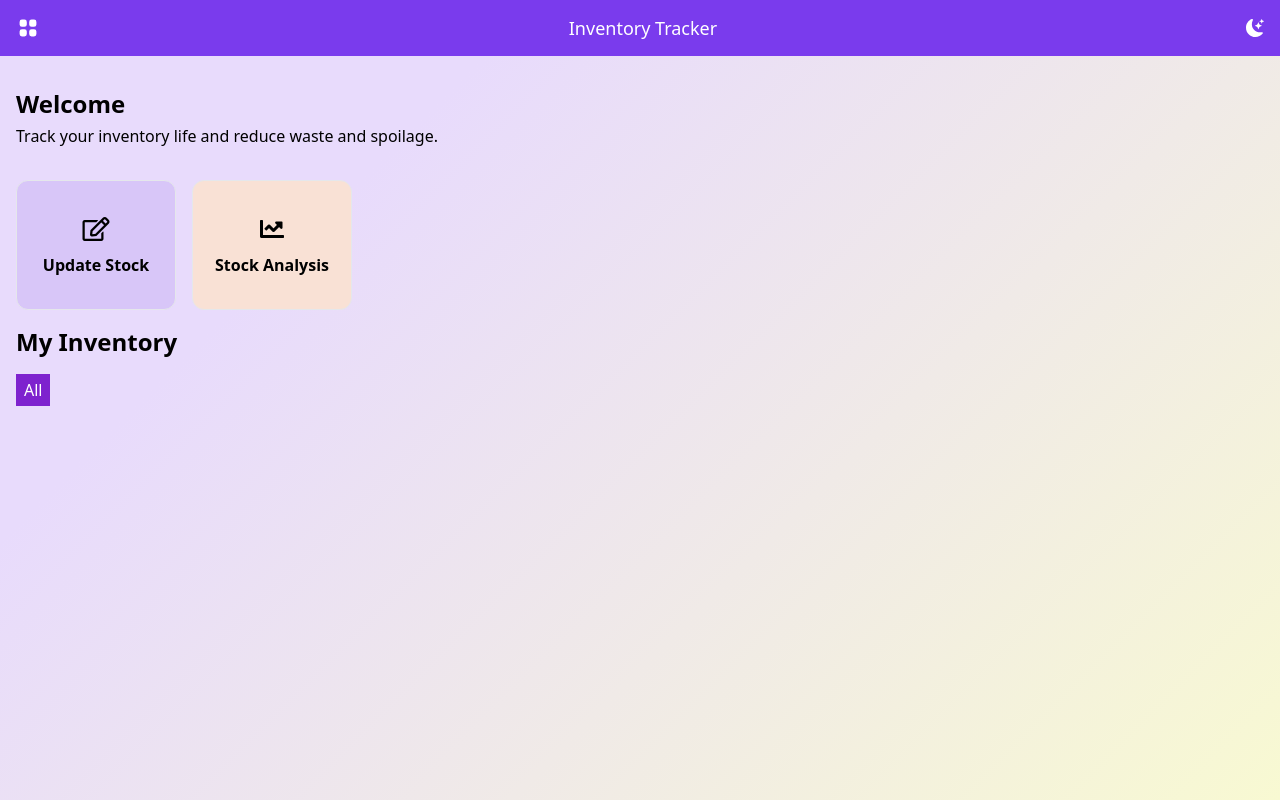
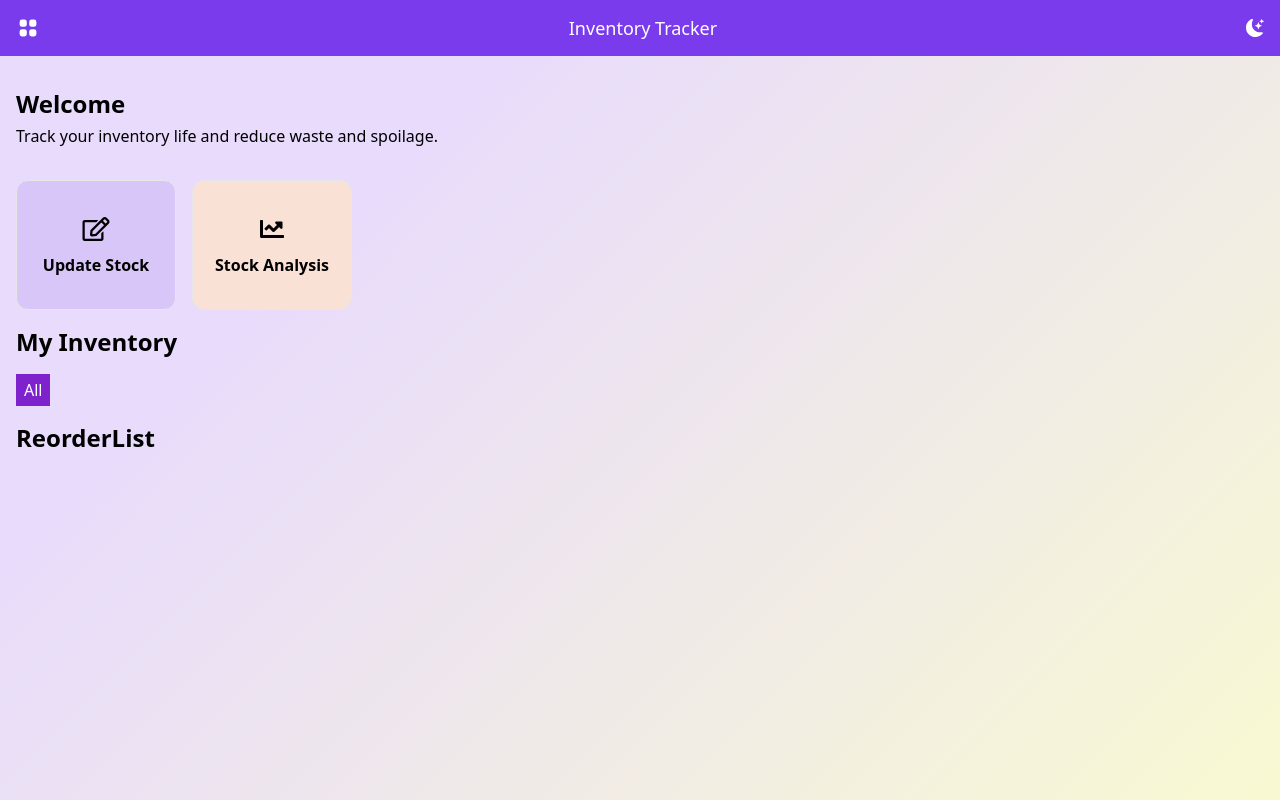
Before and after one commit to husaininajib/expiration-tracker, a React (Create React App) app: page / in a window 1280 px wide. Built offline with nearby package versions, Linux system fonts and the light colour scheme.

Commit message:
update reorder point

```diff
--- a/src/App.js
+++ b/src/App.js
@@ -9,6 +9,7 @@ import useFormData from "./components/form/hooks/useFormData"
 import useDisplayForm from "./components/form/hooks/useDisplayForm"
 import useCategories from "./components/inventoryList/hooks/useCategories"
 import useReorderPoint from "./components/inventoryList/hooks/useReorderPoint"
+import ReorderList from "./components/reorder/ReorderList"
 
 function App() {
   const { showForm, setShowForm, toolsOption } = useDisplayForm()
@@ -16,9 +17,8 @@ function App() {
   const { categories, setCategories, latestCategory } = useCategories(products)
   const [currentCategory, setCurrentCategory] = useState("all")
   const { formData, submitFormData, handleChange } = useFormData(setProducts)
-  const { reorderList } = useReorderPoint(products)
+  const { newReorder } = useReorderPoint(products)
 
-  console.log(reorderList)
   return (
     <>
       <Navbar showForm={showForm} setShowForm={setShowForm} />
@@ -46,6 +46,7 @@ function App() {
           setCurrentCategory={setCurrentCategory}
         />
       </main>
+      <ReorderList reorderList={newReorder} />
     </>
   )
 }
--- a/src/components/inventoryList/hooks/useReorderPoint.js
+++ b/src/components/inventoryList/hooks/useReorderPoint.js
@@ -1,20 +1,18 @@
 import React, { useEffect, useState } from "react"
 
 const useReorderPoint = (products) => {
-  const [reorderList, setReorderList] = useState(
-    JSON.parse(localStorage.getItem("reorderList")) || []
-  )
+  const [reorderList, setReorderList] = useState([])
 
   const newReorder = products.filter((product) => {
     const reorderPoint = product.dailyUsage * product.leadTime
     return product.quantity < reorderPoint
   })
 
-  useEffect(() => {
-    localStorage.setItem("reorderList", JSON.stringify(newReorder))
-  }, [])
+  // useEffect(() => {
+  //   localStorage.setItem("reorderList", JSON.stringify(newReorder))
+  // }, [reorderList])
 
-  return { reorderList }
+  return { newReorder }
 }
 
 export default useReorderPoint
--- /dev/null
+++ b/src/components/reorder/ReorderList.js
@@ -0,0 +1,20 @@
+import React from "react"
+
+const ReorderList = ({ reorderList }) => {
+  return (
+    <div className="reorder-container grid gap-3 m-4">
+      <h1 className="text-2xl font-semibold">ReorderList</h1>
+      {reorderList.map((item) => {
+        return (
+          <div key={item.id} className="p-4 bg-purple-400 w-2/4">
+            <h2>{item.productName}</h2>
+            <p>current quantity: {item.quantity}</p>
+            <p>reorder point: {item.dailyUsage * item.leadTime}</p>
+          </div>
+        )
+      })}
+    </div>
+  )
+}
+
+export default ReorderList
--- /dev/null
+++ b/src/components/reorder/reorder.css
@@ -0,0 +1,2 @@
+.reorder-container {
+}
```
